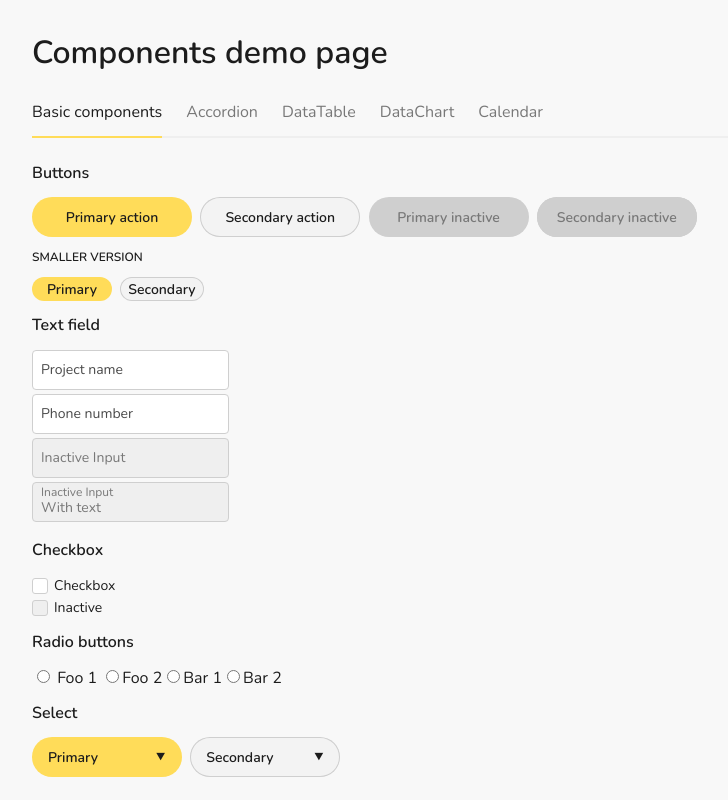
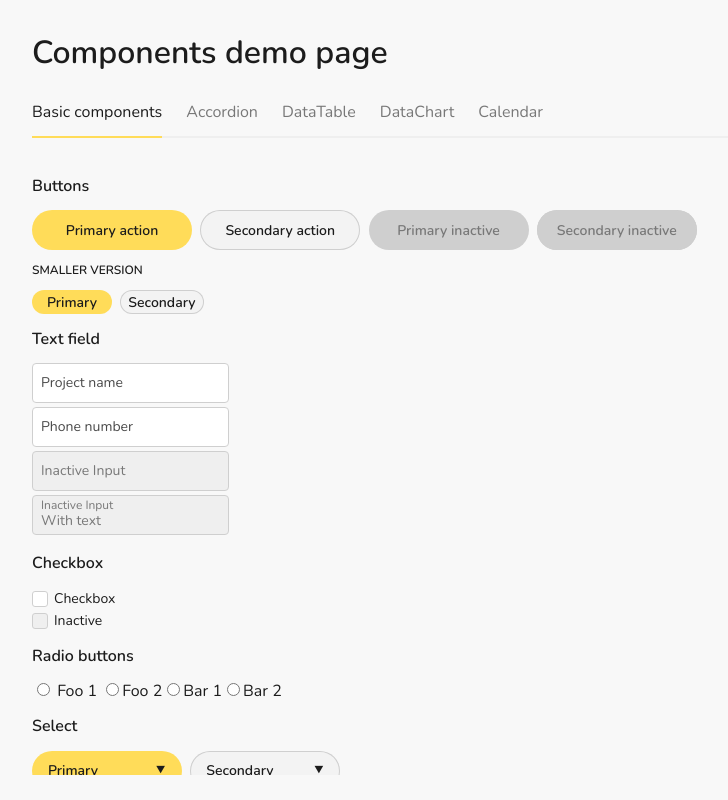
Before and after one commit to rboyts/sunshine, a Vue app: page / in a window 1280 px wide. Shown: the whole page, without its empty margins (28-756 px from the left). Built offline with nearby package versions, Linux system fonts and the light colour scheme.

Commit message:
Fix layout

```diff
--- a/src/App.vue
+++ b/src/App.vue
@@ -1,5 +1,5 @@
 <template>
-  <div id="app">
+  <div id="app" class="main-layout">
     <h1>Components demo page</h1>
 
     <ui-tabs v-if="tabs">
@@ -10,7 +10,9 @@
       <ui-tab to="/calendar">Calendar</ui-tab>
     </ui-tabs>
 
-    <router-view/>
+    <div class="main">
+      <router-view/>
+    </div>
   </div>
 </template>
 
@@ -35,10 +37,17 @@ export default Vue.extend({
 </script>
 
 
-<style lang="scss">
-#app {
+<style lang="scss" scoped>
+.main-layout {
   box-sizing: border-box;
-  padding: 10px 60px;
-  height: calc(100vh - 80px);
+  padding: 10px 60px 25px 60px;
+  height: 100vh;
+  display: flex;
+  flex-direction: column;
+}
+
+.main {
+  flex: 1;
+  overflow: auto;
 }
 </style>
```
